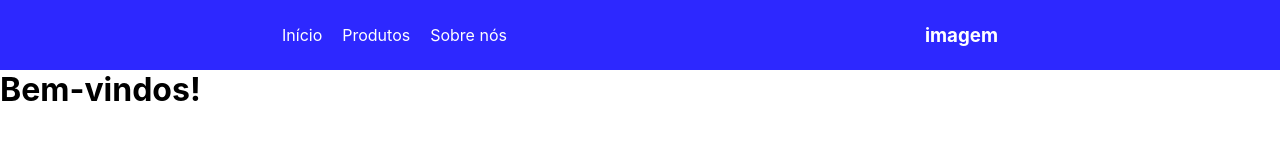
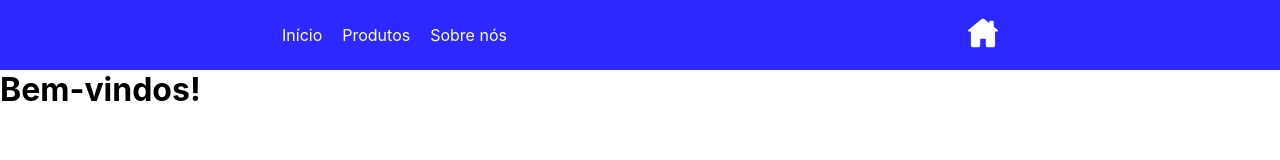
Before and after one commit to AYRESRIO/Desafio-Rotas-React, a React (Vite) app: page / in a window 1280 px wide. Shown: the top 160 px of the page. Built offline with nearby package versions, Linux system fonts and the light colour scheme; a web font is replaced by a local one.

Commit message:
Changed text 'Imagem' to a house image svg.

```diff
--- a/src/components/Header/index.tsx
+++ b/src/components/Header/index.tsx
@@ -1,4 +1,6 @@
-import './styles.css'
+import './styles.css';
+import homeImg from '../../assets/home.svg';
+
 
 export default function Header() {
   return (
@@ -9,7 +11,7 @@ export default function Header() {
         <div><p>Sobre nós</p></div>
       </nav>
       <div className="imagebar">
-        <div><h3>imagem</h3></div>
+        <div><img src={homeImg} alt="casa" /></div>
       </div>
     </header>
 
--- a/src/components/Header/styles.css
+++ b/src/components/Header/styles.css
@@ -21,6 +21,6 @@ header {
 
 header p {margin-left: 20px;}
 
-header h3 {
+header img {
    padding-right: 282px;
 }
```
Also changed, not shown: src/assets/home.svg, 1 other file (tests, documents, lock files or other folders).
